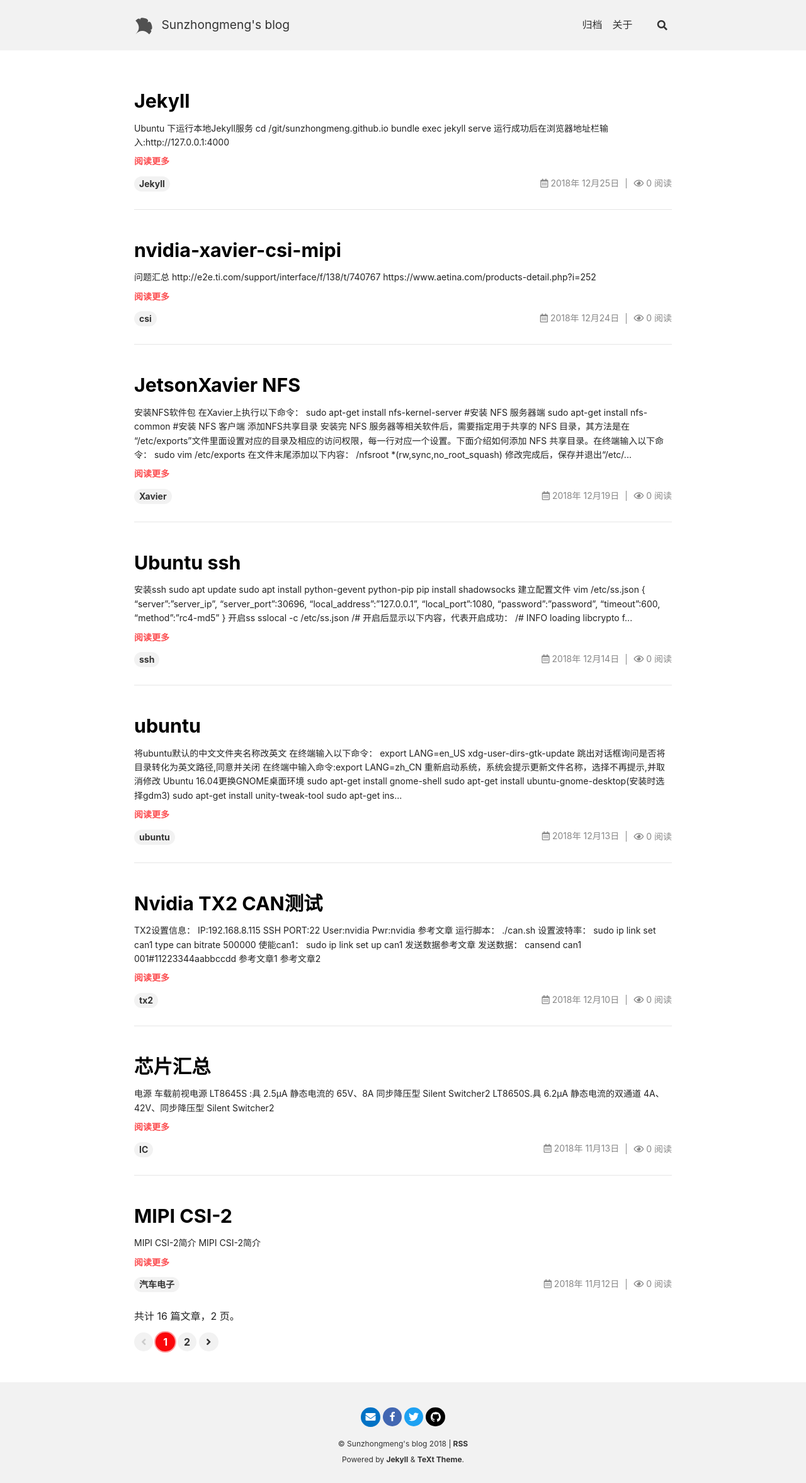
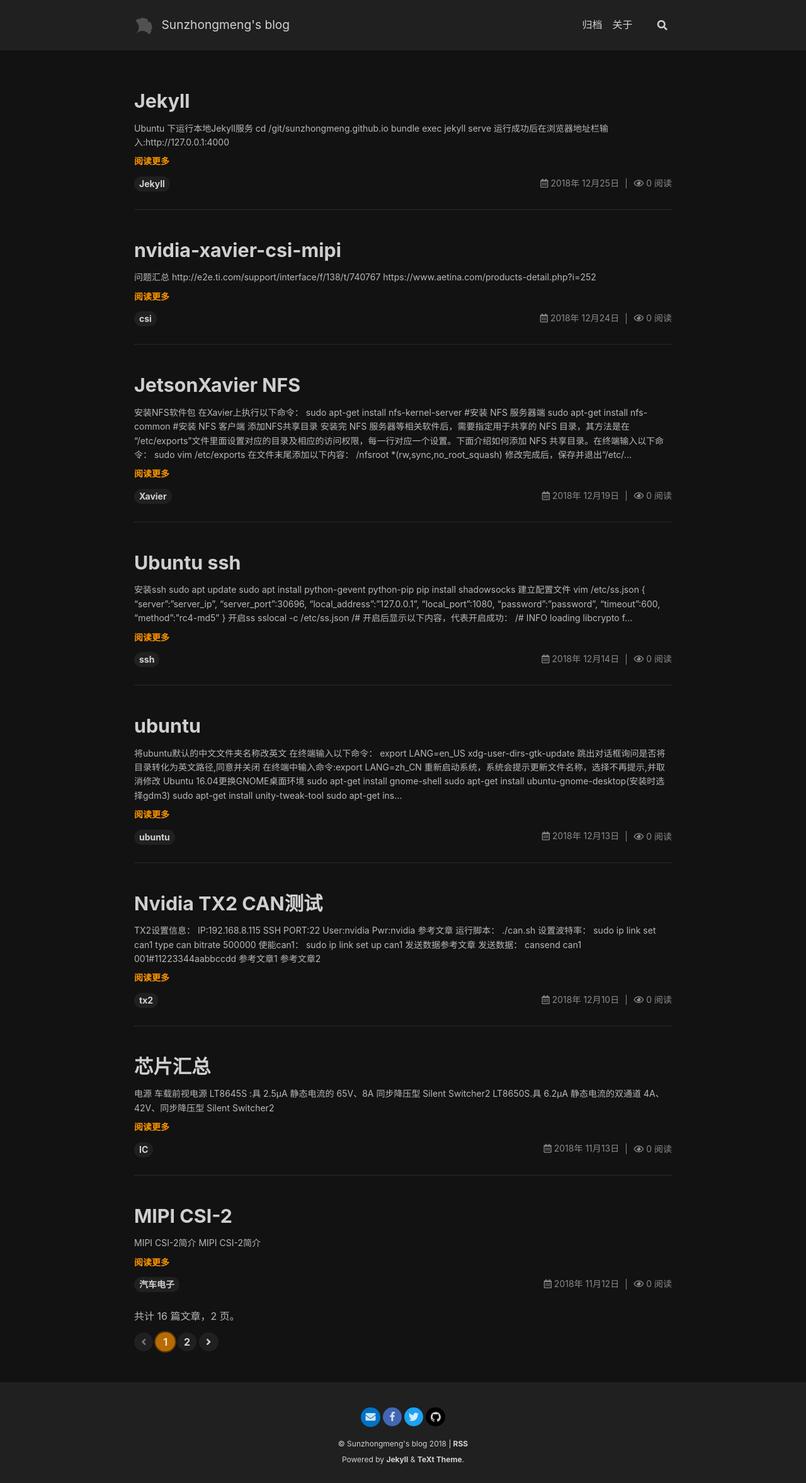
Before and after one commit to releung/sunzhongmeng.github.io, a Jekyll site: the page built from index.html, in a window 1280 px wide. Shown: the whole page at 63% size. Built offline with Jekyll 4.4.1, drawn with Linux system fonts in a browser that asks for light colours; nearby versions of some CDN libraries; the list of posts is cut into pages by our own code; comment, search, counter and statistics services are not loaded.

Commit message:
change welcome

```diff
--- a/_config.yml
+++ b/_config.yml
@@ -16,7 +16,8 @@
 
 ## => Site Settings
 ##############################
-text_skin: default
+text_skin : dark # default
+highlight_theme : tomorrow-night
 url     : https://sunzhongmeng.github.io
 baseurl : /
 title   : Sunzhongmeng's blog
```
